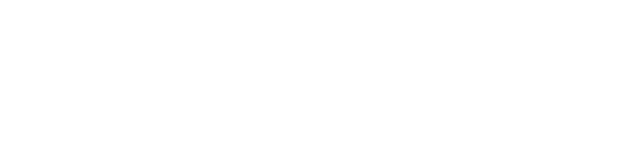
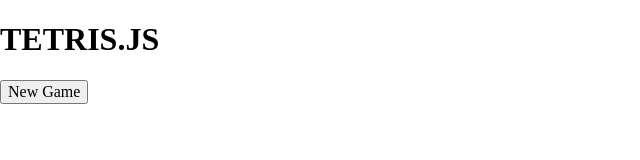
Before and after one commit to benjiGir/Tetris.js, a plain HTML site: page index.html in a window 1280 px wide. Shown: the whole page, without its empty margins (0-640 px from the left). Drawn offline with Linux system fonts and the light colour scheme.

Commit message:
Place h1 title and first button 'new game'

```diff
--- a/index.html
+++ b/index.html
@@ -6,7 +6,20 @@
     <meta name="viewport" content="width=device-width, initial-scale=1.0" />
     <link rel="stylesheet" href="./style/reset.css" />
     <link rel="stylesheet" href="./style/style.css" />
+    <link
+      href="https://fonts.googleapis.com/css?family=Press+Start+2P"
+      rel="stylesheet"
+    />
     <title>Tetris.js</title>
   </head>
-  <body class="wrapper"></body>
+  <body class="wrapper">
+    <main class="container">
+      <h1>TETRIS.JS</h1>
+      <div class="menu">
+        <div>
+          <button>New Game</button>
+        </div>
+      </div>
+    </main>
+  </body>
 </html>
```
